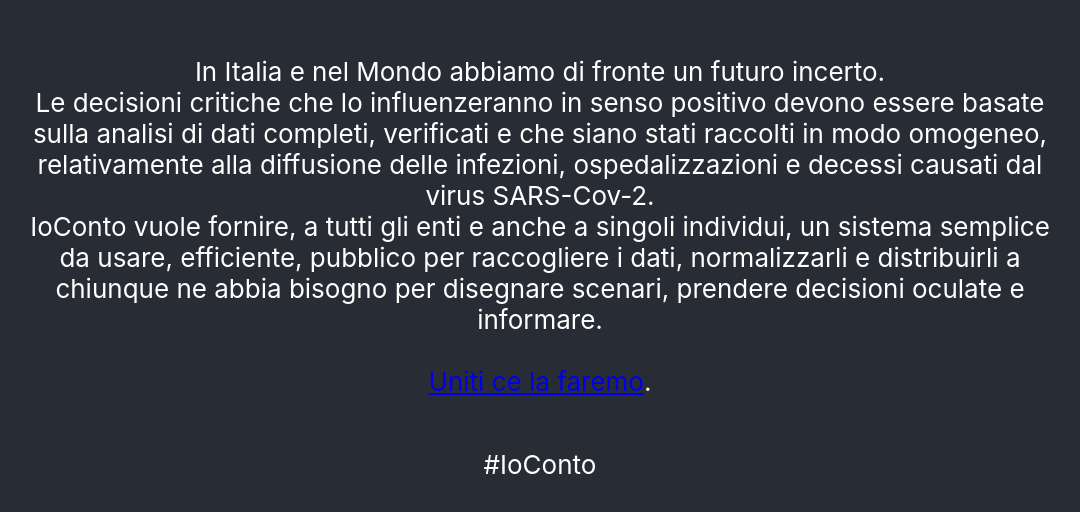
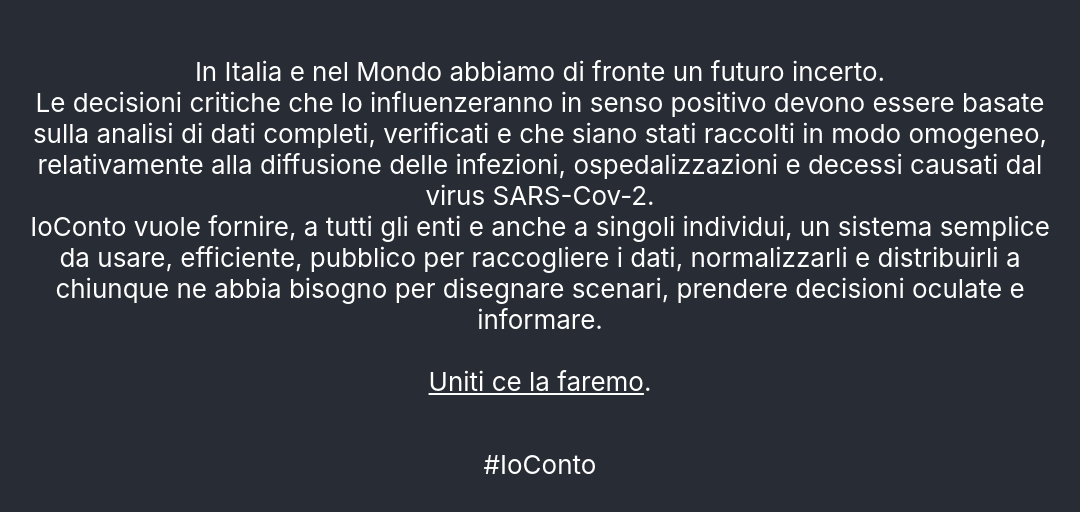
Before and after one commit to ioconto-org/website, a React (Create React App) app: page / in a window 1280 px wide. Shown: the part 132-644 px from the top of the page, without its empty margins (100-1180 px from the left). Built offline with nearby package versions, Linux system fonts and the light colour scheme.

Commit message:
Fix css to use white color in a tags

```diff
--- a/src/App.css
+++ b/src/App.css
@@ -43,7 +43,7 @@
   text-align: center;
 }
 
-a a:visited {
+a, a:visited {
   color: white;
 }
 
```
